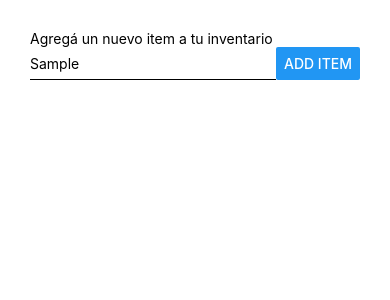
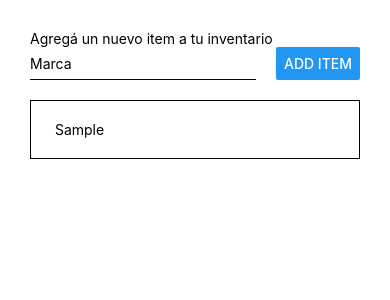
Before and after one commit to MargaritaSyd/myTab-syddall, a React Native app: screen / in a window 390 px wide. Both pictures are taken after typing "Sample" into the empty fields and a click on the button "ADD ITEM". Shown: the top 300 px of the page. Built offline with nearby package versions, Linux system fonts and the light colour scheme.

Commit message:
incorporando Flatlist

```diff
--- a/App.js
+++ b/App.js
@@ -1,14 +1,65 @@
+import { useState} from 'react';
 import { StatusBar } from 'expo-status-bar';
-import { StyleSheet, Text, View, TextInput, Button } from 'react-native';
+import { StyleSheet, Text, View, TextInput, Button, FlatList } from 'react-native';
 
 export default function App() {
+  const [textInput , setTextInput] = useState('');
+  const [itemList , setItemList] = useState([]);
+
+  const handleChangeText = (text) => {
+    setTextInput(text)
+  }
+
+  const handleOnPress = () => {
+    setTextInput('')
+    setItemList([
+      ...itemList, {
+        value: textInput,
+        id: Math.random().toString(),
+      },
+    ])
+  }
+
+ // console.log(textInput)
+ console.log(itemList)
+
   return (
     <View style={styles.container}>
       <Text>Agregá un nuevo item a tu inventario</Text>
       <View style={styles.inputContainer}>
-      <TextInput style={styles.inputStyle} />
-      <Button title="Add item" />
+
+      <TextInput
+        style={styles.inputStyle}
+        placeholder='Marca'
+        onChangeText={handleChangeText}
+        value={textInput}
+      />
+      <Button
+        onPress={handleOnPress}
+        title="Add item"
+      />
       </View>
+      {/* <View>
+        {itemList.map(item => (
+          <View key={item.id}>
+            <Text> {item.value} </Text>
+          </View>
+        ))
+        }
+      </View> */}
+      <FlatList
+        data={itemList}
+        renderItem={({item}) => (
+          <View  style={styles.item}>
+            <Text> {item.value} </Text>
+          </View>
+
+        )}
+
+     // keyExtractor={ item => item.id}
+      />
+
+
       <StatusBar style="auto" />
     </View>
   );
@@ -21,10 +72,17 @@ const styles = StyleSheet.create({
   inputStyle: {
     borderBottomColor: "black",
     borderBottomWidth: 1,
-    flex: 1
+    flex: 1,
+    marginRight: 20
 
   },
   inputContainer: {
-    flexDirection: "row"
+  flexDirection: "row"
+  },
+  item: {
+    padding: 20,
+    marginVertical: 20,
+    borderColor: 'black',
+    borderWidth: 1
   }
 });
```
